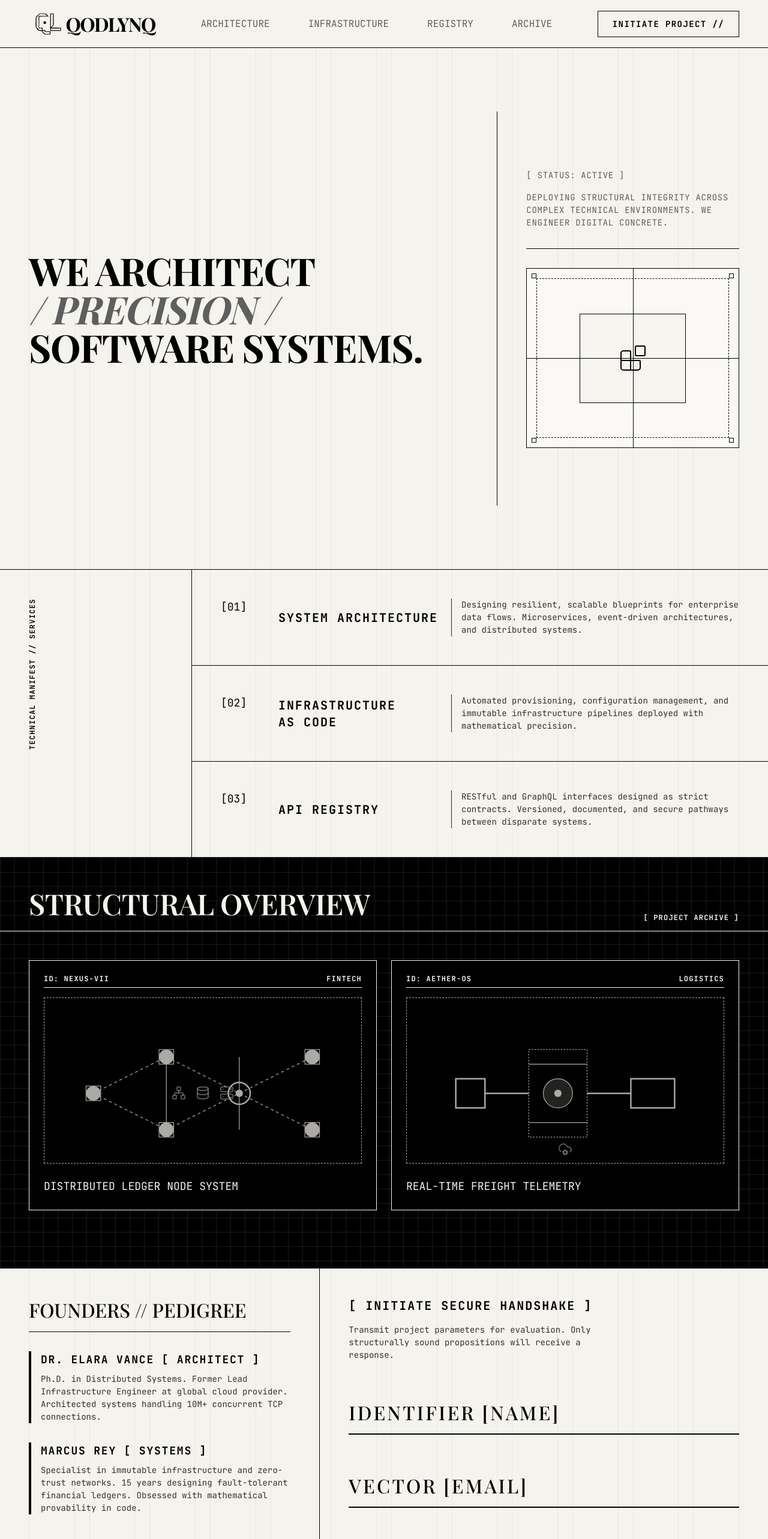
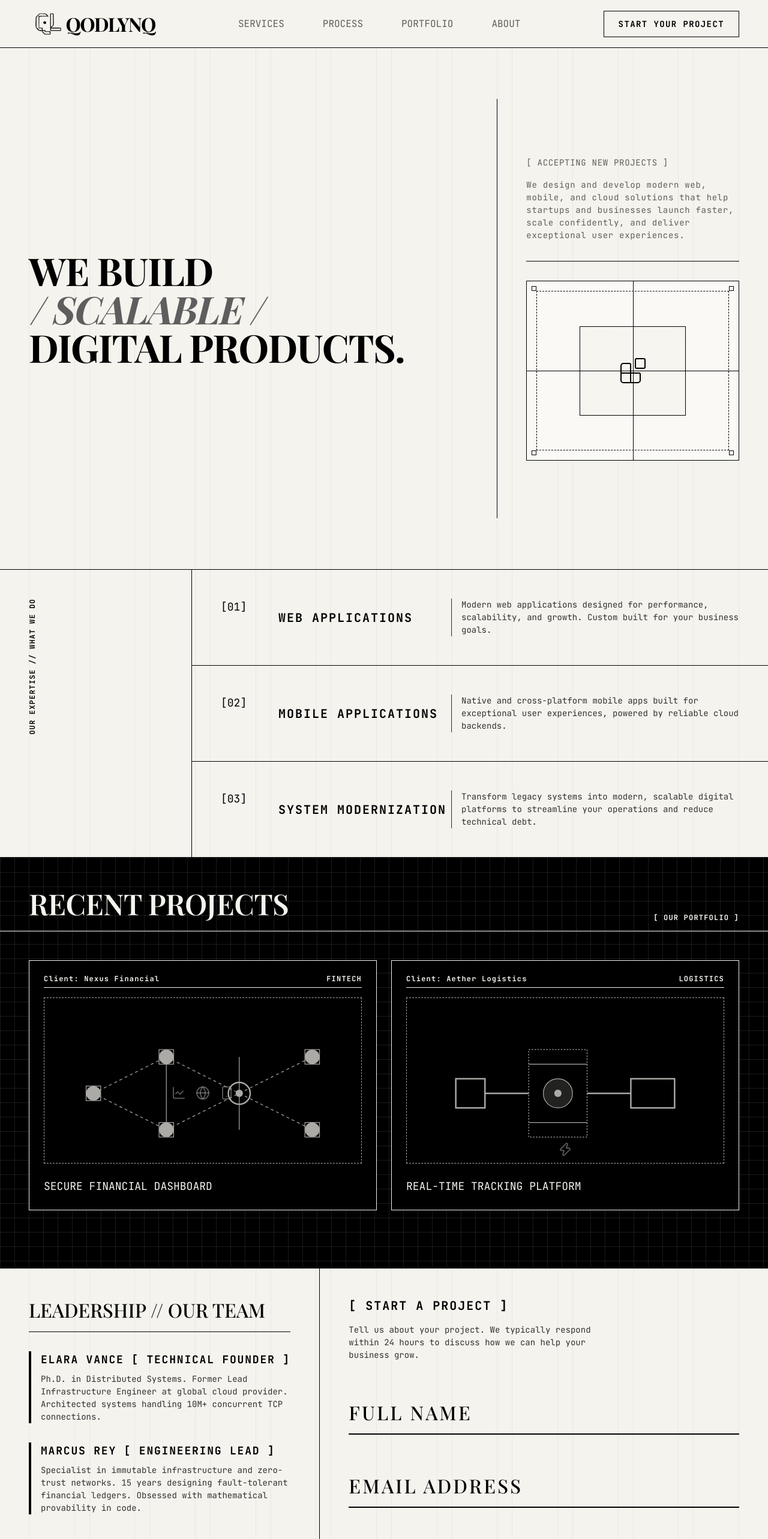
Before and after one commit to albin6/qodlynq-website, a Next.js app: page / in a window 1280 px wide. Shown: the top 2566 px of the page at 60% size. Built offline with nearby package versions, Linux system fonts and the light colour scheme; a web font is replaced by a local one.

Commit message:
feat: add core website components including layout header and landing page sections

```diff
--- a/src/components/layout/Header.tsx
+++ b/src/components/layout/Header.tsx
@@ -23,10 +23,10 @@ export function Header() {
   }, [isOpen]);
 
   const navLinks = [
-    { name: "ARCHITECTURE", href: "#architecture" },
-    { name: "INFRASTRUCTURE", href: "#infrastructure" },
-    { name: "REGISTRY", href: "#registry" },
-    { name: "ARCHIVE", href: "#archive" },
+    { name: "SERVICES", href: "#services" },
+    { name: "PROCESS", href: "#process" },
+    { name: "PORTFOLIO", href: "#portfolio" },
+    { name: "ABOUT", href: "#about" },
   ];
 
   return (
@@ -66,8 +66,8 @@ export function Header() {
             whileHover={{ scale: 0.98 }}
             transition={{ duration: 0.3, ease: [0.16, 1, 0.3, 1] }}
           >
-            <span className="hidden lg:inline">INITIATE PROJECT //</span>
-            <span className="lg:hidden">INITIATE //</span>
+            <span className="hidden lg:inline">START YOUR PROJECT</span>
+            <span className="lg:hidden">START PROJECT</span>
           </motion.div>
         </Link>
         <button
@@ -126,7 +126,7 @@ export function Header() {
                     className="w-full font-button text-button px-6 py-4 uppercase tracking-widest flex items-center justify-center border border-primary bg-primary text-vellum cursor-pointer min-h-11"
                     whileTap={{ scale: 0.98 }}
                   >
-                    INITIATE PROJECT //
+                    START YOUR PROJECT
                   </motion.div>
                 </Link>
               </nav>
--- a/src/components/sections/AboutContact.tsx
+++ b/src/components/sections/AboutContact.tsx
@@ -5,22 +5,22 @@ import { Button } from "@/components/ui/Button";
 
 export function AboutContact() {
   return (
-    <AnimatedSection id="archive" className="w-full border-b border-primary">
+    <AnimatedSection id="about" className="w-full border-b border-primary">
       <div className="grid grid-cols-4 md:grid-cols-8 lg:grid-cols-12 gap-0 w-full">
         {/* About (Pedigree) */}
         <div className="col-span-4 md:col-span-4 lg:col-span-5 border-b md:border-b-0 md:border-r border-primary p-margin flex flex-col">
           <h2 className="font-headline-md text-headline-md uppercase mb-8 border-b border-primary pb-4">
-            FOUNDERS // PEDIGREE
+            LEADERSHIP // OUR TEAM
           </h2>
           <div className="space-y-8 grow">
             <div className="border-l-4 border-primary pl-4">
-              <h3 className="font-label-caps text-label-caps text-base md:text-lg mb-2 text-balance">DR. ELARA VANCE [ ARCHITECT ]</h3>
+              <h3 className="font-label-caps text-label-caps text-base md:text-lg mb-2 text-balance">ELARA VANCE [ TECHNICAL FOUNDER ]</h3>
               <p className="font-body-md text-body-md opacity-80">
                 Ph.D. in Distributed Systems. Former Lead Infrastructure Engineer at global cloud provider. Architected systems handling 10M+ concurrent TCP connections.
               </p>
             </div>
             <div className="border-l-4 border-primary pl-4">
-              <h3 className="font-label-caps text-label-caps text-base md:text-lg mb-2 text-balance">MARCUS REY [ SYSTEMS ]</h3>
+              <h3 className="font-label-caps text-label-caps text-base md:text-lg mb-2 text-balance">MARCUS REY [ ENGINEERING LEAD ]</h3>
               <p className="font-body-md text-body-md opacity-80">
                 Specialist in immutable infrastructure and zero-trust networks. 15 years designing fault-tolerant financial ledgers. Obsessed with mathematical provability in code.
               </p>
@@ -31,9 +31,9 @@ export function AboutContact() {
         {/* Contact (Brutalist Form) */}
         <div id="contact" className="col-span-4 md:col-span-4 lg:col-span-7 p-margin flex flex-col justify-between">
           <div className="mb-12">
-            <h2 className="font-label-caps text-label-caps text-base md:text-xl mb-4 text-balance">[ INITIATE SECURE HANDSHAKE ]</h2>
+            <h2 className="font-label-caps text-label-caps text-base md:text-xl mb-4 text-balance">[ START A PROJECT ]</h2>
             <p className="font-body-md text-body-md opacity-80 max-w-md">
-              Transmit project parameters for evaluation. Only structurally sound propositions will receive a response.
+              Tell us about your project. We typically respond within 24 hours to discuss how we can help your business grow.
             </p>
           </div>
 
@@ -42,33 +42,33 @@ export function AboutContact() {
               <input
                 type="text"
                 id="identifier"
-                placeholder="IDENTIFIER"
+                placeholder="FULL NAME"
                 className="peer w-full bg-transparent border-0 border-b-2 border-primary text-4xl font-headline-md rounded-none px-0 py-4 focus:ring-0 focus:border-black placeholder-transparent focus:outline-none"
               />
               <label
                 htmlFor="identifier"
                 className="absolute left-0 -top-6 font-label-caps text-label-caps transition-all peer-placeholder-shown:text-headline-md peer-placeholder-shown:top-4 peer-placeholder-shown:font-headline-md peer-focus:-top-6 peer-focus:text-label-caps peer-focus:font-label-caps pointer-events-none"
               >
-                IDENTIFIER [NAME]
+                FULL NAME
               </label>
             </div>
             <div className="relative">
               <input
                 type="email"
                 id="vector"
-                placeholder="VECTOR"
+                placeholder="EMAIL ADDRESS"
                 className="peer w-full bg-transparent border-0 border-b-2 border-primary text-4xl font-headline-md rounded-none px-0 py-4 focus:ring-0 focus:border-black placeholder-transparent focus:outline-none"
               />
               <label
                 htmlFor="vector"
                 className="absolute left-0 -top-6 font-label-caps text-label-caps transition-all peer-placeholder-shown:text-headline-md peer-placeholder-shown:top-4 peer-placeholder-shown:font-headline-md peer-focus:-top-6 peer-focus:text-label-caps peer-focus:font-label-caps pointer-events-none"
               >
-                VECTOR [EMAIL]
+                EMAIL ADDRESS
               </label>
             </div>
 
             <Button type="submit" variant="secondary" className="w-full py-6 px-8 mt-8 text-xl">
-              COMMIT PROJECT --force
+              SUBMIT INQUIRY
             </Button>
           </form>
         </div>
--- a/src/components/sections/Hero.tsx
+++ b/src/components/sections/Hero.tsx
@@ -16,24 +16,24 @@ export function Hero() {
 
   return (
     <AnimatedSection
-      id="architecture"
+      id="services"
       className="w-full border-b border-primary min-h-[calc(100vh-5rem)] lg:min-h-217.5 flex flex-col justify-center relative overflow-hidden"
     >
       <div className="grid grid-cols-4 md:grid-cols-8 lg:grid-cols-12 gap-gutter px-margin w-full relative z-10" ref={ref}>
         {/* Left: Asymmetrical Headline */}
         <div className="col-span-4 md:col-span-6 lg:col-span-8 flex flex-col justify-center border-b md:border-b-0 md:border-r border-primary pb-16 pt-16 md:pr-gutter md:pb-24 md:pt-24">
           <h1 className="font-headline-xl text-headline-xl text-primary leading-none uppercase">
-            WE ARCHITECT <br />
-            <span className="italic text-surface-tint">/ PRECISION /</span> <br />
-            SOFTWARE SYSTEMS.
+            WE BUILD <br />
+            <span className="italic text-surface-tint">/ SCALABLE /</span> <br />
+            DIGITAL PRODUCTS.
           </h1>
         </div>
         {/* Right: UVP & Schematic */}
         <div className="col-span-4 md:col-span-2 lg:col-span-4 flex flex-col justify-between pt-16 pb-16 md:pl-gutter md:py-24 relative">
-          <div className="font-body-md text-body-md uppercase tracking-wider text-secondary border-b border-primary pb-8 mb-8">
-            <p>[ STATUS: ACTIVE ]</p>
+          <div className="font-body-md text-body-md tracking-wider text-secondary border-b border-primary pb-8 mb-8">
+            <p className="uppercase">[ ACCEPTING NEW PROJECTS ]</p>
             <p className="mt-4">
-              Deploying structural integrity across complex technical environments. We engineer digital concrete.
+              We design and develop modern web, mobile, and cloud solutions that help startups and businesses launch faster, scale confidently, and deliver exceptional user experiences.
             </p>
           </div>
           <motion.div
--- a/src/components/sections/Services.tsx
+++ b/src/components/sections/Services.tsx
@@ -25,7 +25,7 @@ const itemVariants: Variants = {
 
 export function Services() {
   return (
-    <AnimatedSection id="infrastructure" className="w-full border-b border-primary">
+    <AnimatedSection id="process" className="w-full border-b border-primary">
       <div className="grid grid-cols-4 md:grid-cols-8 lg:grid-cols-12 gap-0 w-full">
         {/* Section Header */}
         <div className="col-span-4 md:col-span-8 lg:col-span-3 border-b lg:border-b-0 lg:border-r border-primary p-margin flex items-center lg:items-start justify-center lg:justify-start">
@@ -33,12 +33,12 @@ export function Services() {
             className="font-label-caps text-label-caps uppercase tracking-widest rotate-180 hidden lg:block"
             style={{ writingMode: "vertical-rl" }}
           >
-            TECHNICAL MANIFEST // SERVICES
+            OUR EXPERTISE // WHAT WE DO
           </h2>
           <h2
             className="font-label-caps text-label-caps uppercase tracking-widest lg:hidden"
           >
-            TECHNICAL MANIFEST // SERVICES
+            OUR EXPERTISE // WHAT WE DO
           </h2>
         </div>
         {/* Ledger List */}
@@ -53,30 +53,30 @@ export function Services() {
           <motion.div variants={itemVariants} className="grid grid-cols-4 md:grid-cols-8 lg:grid-cols-9 border-b border-primary p-margin hover:bg-black hover:text-vellum transition-colors group cursor-crosshair">
             <div className="col-span-1 font-body-lg text-body-lg flex items-center md:items-start">[01]</div>
             <div className="col-span-3 font-label-caps text-label-caps text-base md:text-xl flex items-center mb-4 md:mb-0 text-balance">
-              SYSTEM ARCHITECTURE
+              WEB APPLICATIONS
             </div>
             <div className="col-span-4 md:col-span-4 lg:col-span-5 font-body-md text-body-md opacity-80 pl-4 border-l border-primary group-hover:border-vellum">
-              Designing resilient, scalable blueprints for enterprise data flows. Microservices, event-driven architectures, and distributed systems.
+              Modern web applications designed for performance, scalability, and growth. Custom built for your business goals.
             </div>
           </motion.div>
           {/* Row 2 */}
           <motion.div variants={itemVariants} className="grid grid-cols-4 md:grid-cols-8 lg:grid-cols-9 border-b border-primary p-margin hover:bg-black hover:text-vellum transition-colors group cursor-crosshair">
             <div className="col-span-1 font-body-lg text-body-lg flex items-center md:items-start">[02]</div>
             <div className="col-span-3 font-label-caps text-label-caps text-base md:text-xl flex items-center mb-4 md:mb-0 text-balance">
-              INFRASTRUCTURE AS CODE
+              MOBILE APPLICATIONS
             </div>
             <div className="col-span-4 md:col-span-4 lg:col-span-5 font-body-md text-body-md opacity-80 pl-4 border-l border-primary group-hover:border-vellum">
-              Automated provisioning, configuration management, and immutable infrastructure pipelines deployed with mathematical precision.
+              Native and cross-platform mobile apps built for exceptional user experiences, powered by reliable cloud backends.
             </div>
           </motion.div>
           {/* Row 3 */}
           <motion.div variants={itemVariants} className="grid grid-cols-4 md:grid-cols-8 lg:grid-cols-9 p-margin hover:bg-black hover:text-vellum transition-colors group cursor-crosshair">
             <div className="col-span-1 font-body-lg text-body-lg flex items-center md:items-start">[03]</div>
             <div className="col-span-3 font-label-caps text-label-caps text-base md:text-xl flex items-center mb-4 md:mb-0 text-balance">
-              API REGISTRY
+              SYSTEM MODERNIZATION
             </div>
             <div className="col-span-4 md:col-span-4 lg:col-span-5 font-body-md text-body-md opacity-80 pl-4 border-l border-primary group-hover:border-vellum">
-              RESTful and GraphQL interfaces designed as strict contracts. Versioned, documented, and secure pathways between disparate systems.
+              Transform legacy systems into modern, scalable digital platforms to streamline your operations and reduce technical debt.
             </div>
           </motion.div>
         </motion.div>
--- a/src/components/sections/Work.tsx
+++ b/src/components/sections/Work.tsx
@@ -3,7 +3,7 @@
 import { useRef } from "react";
 import { motion, useScroll, useTransform } from "framer-motion";
 import { AnimatedSection } from "@/components/ui/AnimatedSection";
-import { Network, Server, Database, CloudCog } from "lucide-react";
+import { LineChart, Smartphone, Globe, Zap } from "lucide-react";
 
 export function Work() {
   const ref1 = useRef(null);
@@ -16,7 +16,7 @@ export function Work() {
   const y2 = useTransform(scrollYProgress2, [0, 1], ["0%", "20%"]);
 
   return (
-    <AnimatedSection id="registry" className="w-full border-b border-primary bg-black text-vellum relative overflow-hidden py-margin">
+    <AnimatedSection id="portfolio" className="w-full border-b border-primary bg-black text-vellum relative overflow-hidden py-margin">
       {/* Inverse Blueprint Grid for Dark Mode */}
       <div
         className="absolute inset-0 pointer-events-none"
@@ -27,8 +27,8 @@ export function Work() {
       />
 
       <div className="px-margin mb-12 flex justify-between items-end border-b border-vellum pb-4 relative z-10 flex-wrap gap-4">
-        <h2 className="font-headline-lg text-headline-lg uppercase text-balance">STRUCTURAL OVERVIEW</h2>
-        <span className="font-label-caps text-label-caps tracking-widest text-balance text-right sm:text-left">[ PROJECT ARCHIVE ]</span>
+        <h2 className="font-headline-lg text-headline-lg uppercase text-balance">RECENT PROJECTS</h2>
+        <span className="font-label-caps text-label-caps tracking-widest text-balance text-right sm:text-left">[ OUR PORTFOLIO ]</span>
       </div>
 
       <div className="grid grid-cols-1 md:grid-cols-2 gap-gutter px-margin pb-margin relative z-10">
@@ -36,7 +36,7 @@ export function Work() {
         <div className="border border-vellum group relative overflow-hidden bg-black">
           <div className="aspect-square md:aspect-video relative p-4 md:p-6 flex flex-col justify-between">
             <div className="flex justify-between font-label-caps text-label-caps border-b border-vellum pb-2 z-10 flex-wrap gap-2">
-              <span>ID: NEXUS-VII</span>
+              <span>Client: Nexus Financial</span>
               <span>FINTECH</span>
             </div>
 
@@ -63,14 +63,14 @@ export function Work() {
                   <rect x="340" y="140" width="20" height="20" fill="none" stroke="currentColor" />
                 </svg>
                 <div className="absolute flex gap-4 text-vellum/50">
-                  <Network className="w-6 h-6" />
-                  <Database className="w-6 h-6" />
-                  <Server className="w-6 h-6" />
+                  <LineChart className="w-6 h-6" />
+                  <Globe className="w-6 h-6" />
+                  <Smartphone className="w-6 h-6" />
                 </div>
               </motion.div>
             </div>
 
-            <h3 className="font-body-lg text-body-lg uppercase mt-2 z-10">Distributed Ledger Node System</h3>
+            <h3 className="font-body-lg text-body-lg uppercase mt-2 z-10">Secure Financial Dashboard</h3>
           </div>
         </div>
 
@@ -78,7 +78,7 @@ export function Work() {
         <div className="border border-vellum group relative overflow-hidden bg-black">
           <div className="aspect-square md:aspect-video relative p-4 md:p-6 flex flex-col justify-between">
             <div className="flex justify-between font-label-caps text-label-caps border-b border-vellum pb-2 z-10 flex-wrap gap-2">
-              <span>ID: AETHER-OS</span>
+              <span>Client: Aether Logistics</span>
               <span>LOGISTICS</span>
             </div>
 
@@ -99,12 +99,12 @@ export function Work() {
                   <circle cx="190" cy="100" r="5" fill="currentColor"/>
                 </svg>
                 <div className="absolute flex gap-4 text-vellum/50 bottom-8">
-                  <CloudCog className="w-6 h-6" />
+                  <Zap className="w-6 h-6" />
                 </div>
               </motion.div>
             </div>
 
-            <h3 className="font-body-lg text-body-lg uppercase mt-2 z-10">Real-time Freight Telemetry</h3>
+            <h3 className="font-body-lg text-body-lg uppercase mt-2 z-10">Real-Time Tracking Platform</h3>
           </div>
         </div>
       </div>
```
